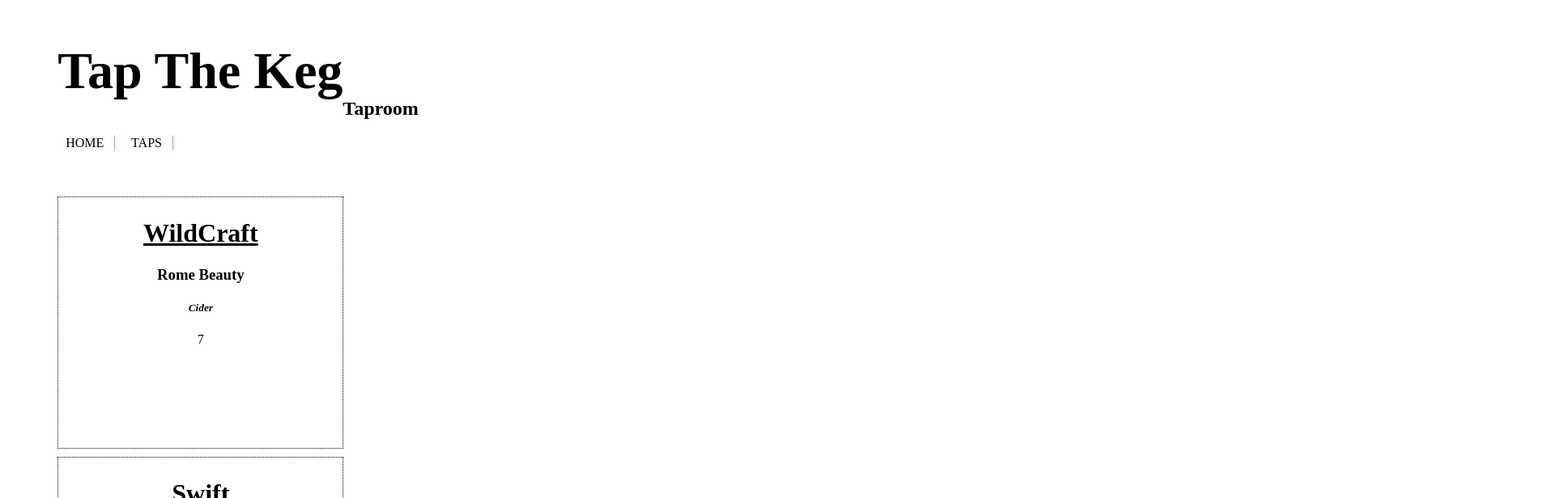
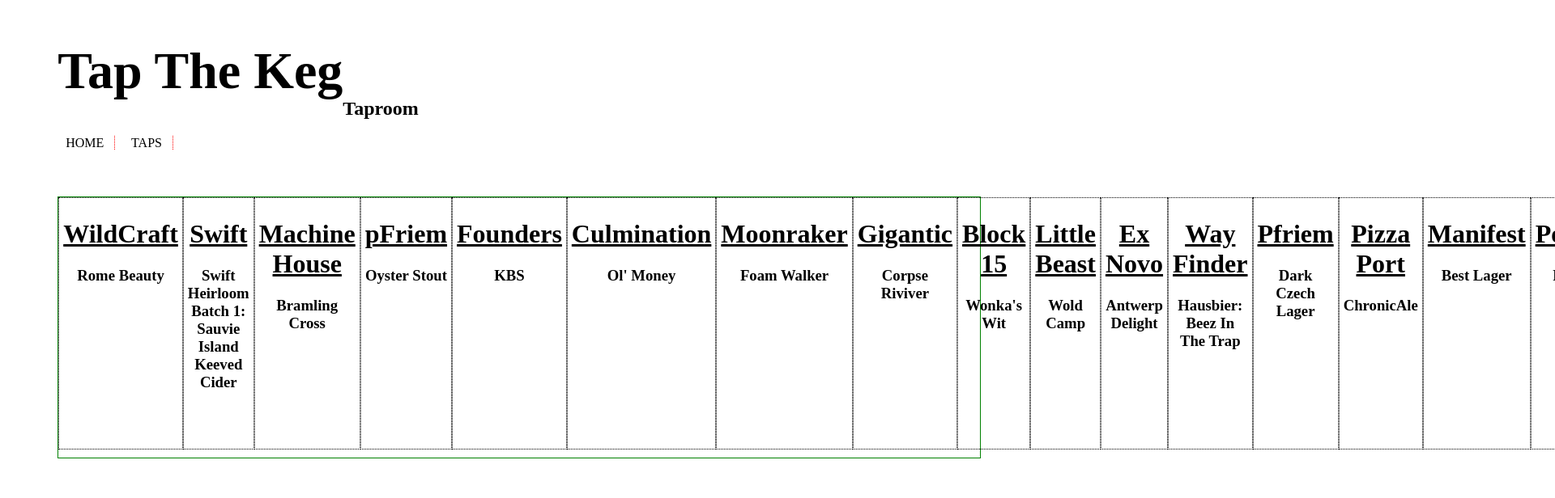
Before and after one commit to MalyPhong619/React-Tap-Room, a React app: page / in a window 1280 px wide. Shown: the top 616 px of the page at 81% size, 1920 px wide, since content can reach past the window. Built offline with nearby package versions, Linux system fonts and the light colour scheme; the HTML template or start-up script is replaced by a standard one.

Commit message:
change style in UserView

```diff
--- a/src/components/UserView.jsx
+++ b/src/components/UserView.jsx
@@ -5,29 +5,24 @@
 
 
 function UserView(props) {
-  const userViewDiv = {
-    display: 'flex',
-    justifyContent: 'space-between',
-    flexFlow: 'row nowrap'
-  }
+
   return(
-    <div style={userViewDiv}>
+    <div className='userViewDiv'>
     <style jsx>{`
-      div {
+      .userViewDiv {
         margin: auto;
         width: 100%;
+        display: flex;
+        flex-flow: row nowrap;
+        border: 1px solid green;
       }
 
       `}</style>
-      <div>
       {props.masterTapList.map((tap, index) =>
         <Tap brand={tap.brand}
-          name={tap.name}
-          type={tap.type}
-          price={tap.price}
-          key={index}/>
+        name={tap.name}
+        key={index}/>
       )}
-      </div>
       </div>
     );
   }
```
